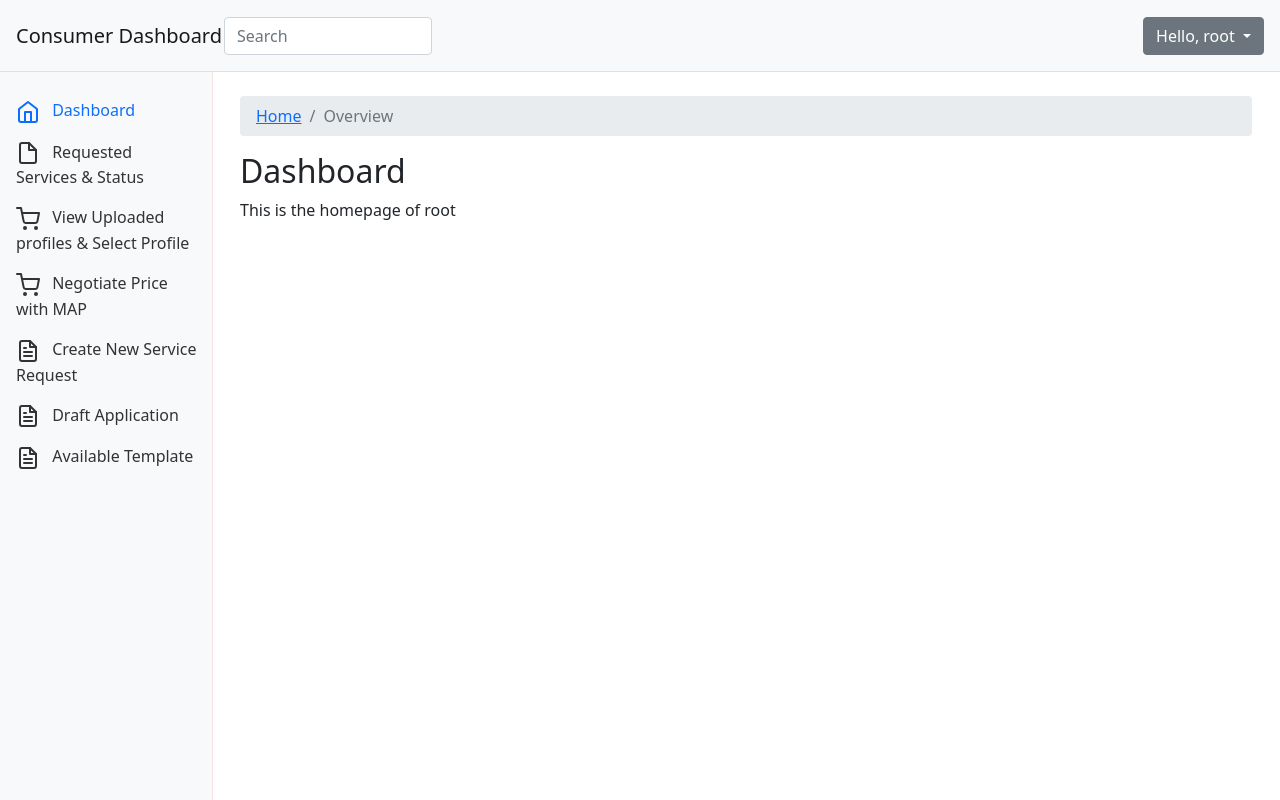
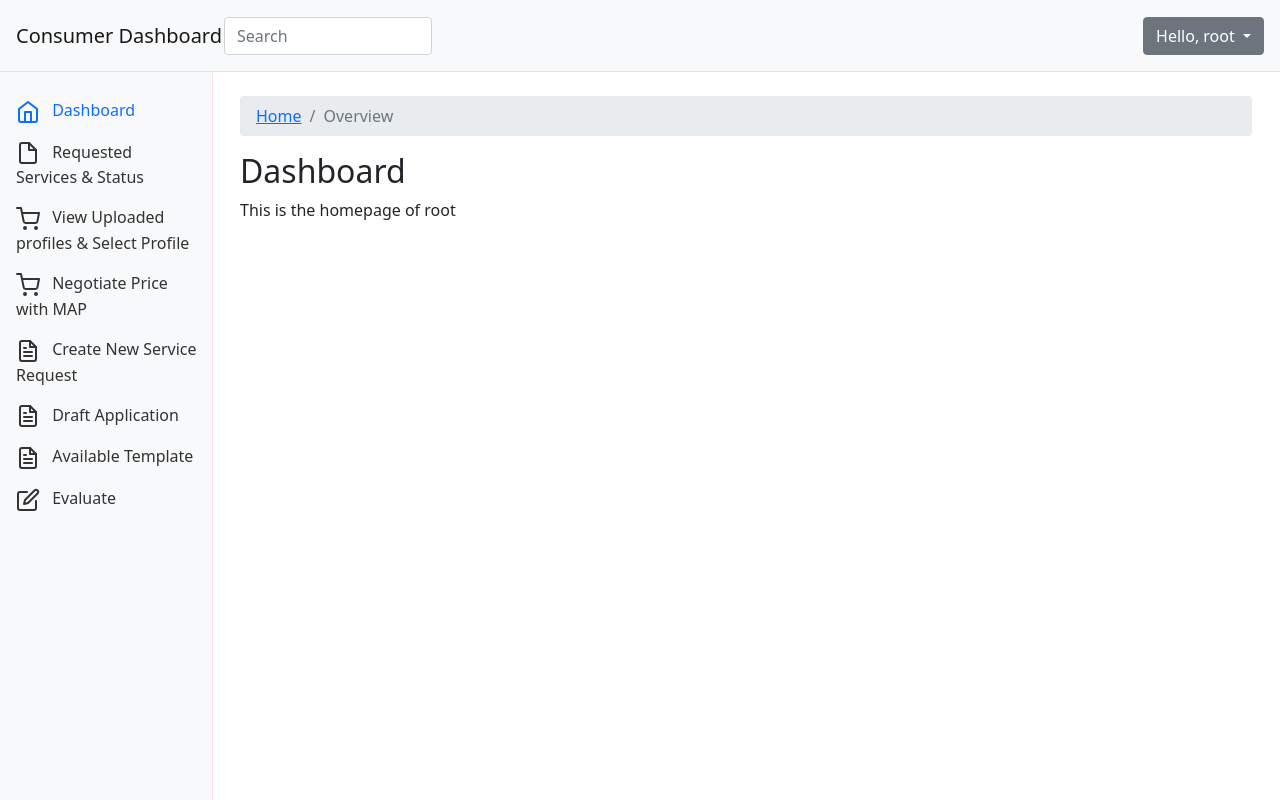
Before and after one commit to harytha6/CloudComputing-AWS-Agile, a PHP site: page /dashboard.php in a window 1280 px wide. Run offline with PHP 8.4, Linux system fonts and the light colour scheme; a user stored in the database is signed in; data comes from the database, SQL or seed files in the repository; data that the repository does not hold is empty.

Commit message:
Evaluate button added

```diff
--- a/dashboard.php
+++ b/dashboard.php
@@ -266,6 +266,12 @@ if (mysqli_num_rows($check)>0) {
                                 <span class="ml-2">Available Template</span>
                             </a>
     </li>
+    <li class="nav-item js-service-request-form">
+                            <a class="nav-link" href="draft.php">
+                            <svg xmlns="http://www.w3.org/2000/svg" width="24" height="24" viewBox="0 0 24 24" fill="none" stroke="currentColor" stroke-width="2" stroke-linecap="round" stroke-linejoin="round" class="feather feather-edit"><path d="M11 4H4a2 2 0 0 0-2 2v14a2 2 0 0 0 2 2h14a2 2 0 0 0 2-2v-7"/><path d="M18.5 2.5a2.121 2.121 0 0 1 3 3L12 15l-4 1 1-4 9.5-9.5z"/></svg>
+                                <span class="ml-2">Evaluate</span>
+                            </a>
+    </li>
                        </ul>
                 </div>
             </nav>
```
